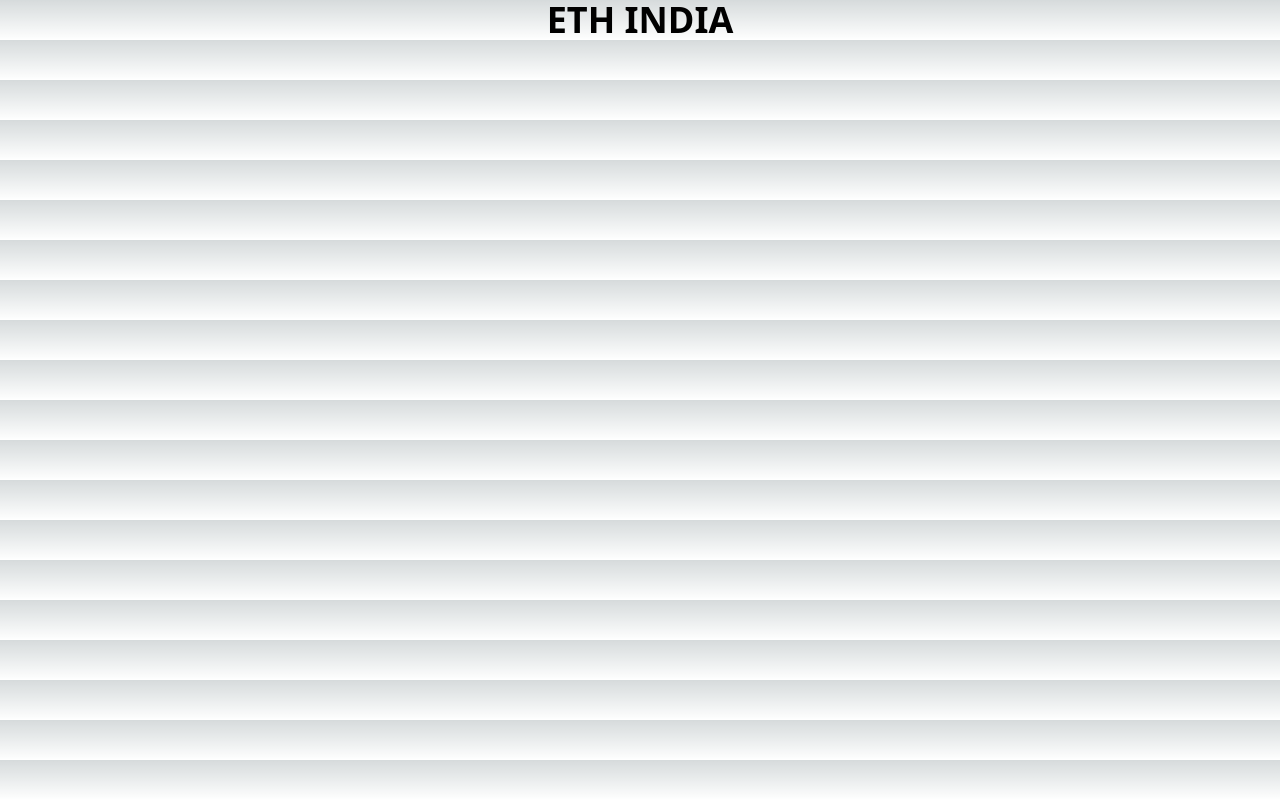
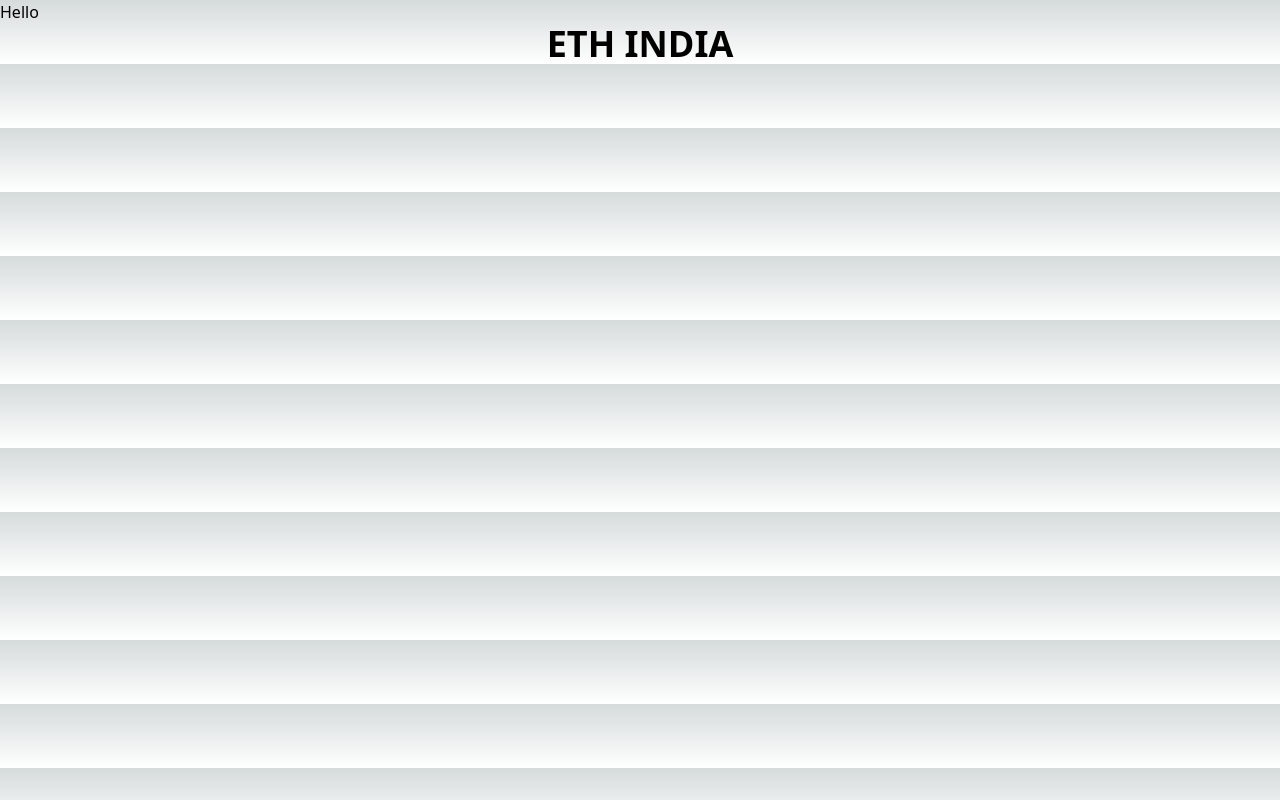
Before and after one commit to iamtanay7/BookSwap-ETHIndia2023, a Next.js app in the folder frontend/: page / in a window 1280 px wide. Built offline with nearby package versions, Linux system fonts and the light colour scheme.

Commit message:
wrapper and header components created

```diff
--- /dev/null
+++ b/frontend/components/Header.js
@@ -0,0 +1,9 @@
+const Header = () => {
+  return (
+    <>
+      <header>Hello</header>
+    </>
+  );
+};
+
+export default Header;
--- /dev/null
+++ b/frontend/components/Wrapper.js
@@ -0,0 +1,15 @@
+import React from "react";
+
+const Wrapper = ({ children, className }) => {
+  return (
+    <div
+      className={`w-full max-w-[1280px] px-5 md:px-10 mx-auto ${
+        className || ""
+      } `}
+    >
+      {children}
+    </div>
+  );
+};
+
+export default Wrapper;
--- a/frontend/pages/index.js
+++ b/frontend/pages/index.js
@@ -1,11 +1,13 @@
 import Image from 'next/image'
 import { Inter } from 'next/font/google'
+import Header from '@/components/header'
 
 const inter = Inter({ subsets: ['latin'] })
 
 export default function Home() {
   return (
     <div>
+      <Header></Header>
       <h1 className="text-4xl font-bold text-center">ETH INDIA</h1>
     </div>
   )
```
